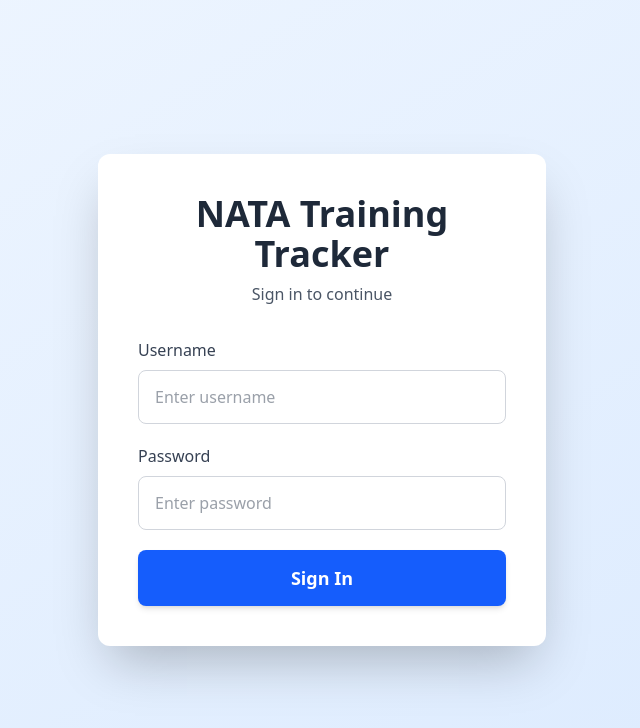
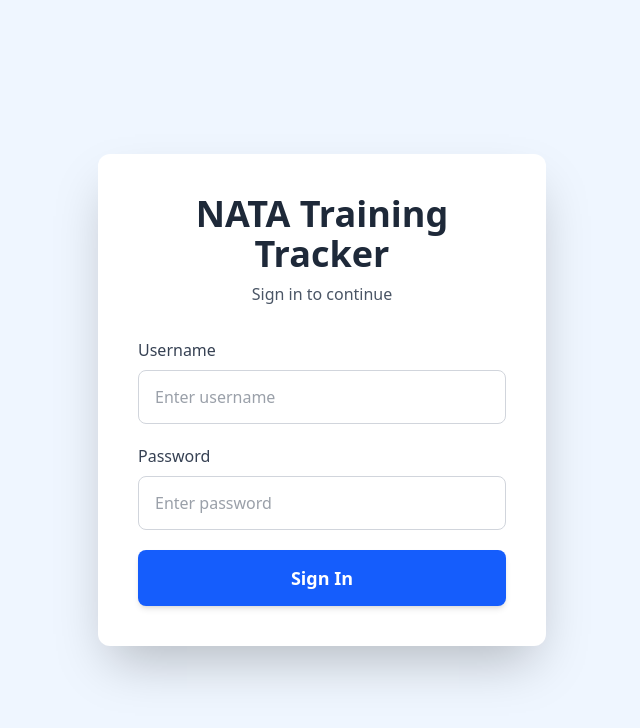
Before and after one commit to AmaurysM/sound_training, a Next.js app: page /login in a window 1280 px wide. Shown: the top 728 px of the page, without its empty margins (318-958 px from the left). Built offline with nearby package versions, Linux system fonts and the light colour scheme.

Commit message:
refactor: remove background gradient from login page for improved clarity

```diff
--- a/src/app/login/page.tsx
+++ b/src/app/login/page.tsx
@@ -47,7 +47,7 @@ export default function LoginPage() {
   };
 
   return (
-    <div className="min-h-screen w-full flex flex-col items-center justify-center bg-linear-to-br from-blue-50 to-blue-100 p-4 sm:p-6 md:p-8 overflow-y-auto">
+    <div className="min-h-screen w-full flex flex-col items-center justify-center p-4 sm:p-6 md:p-8 overflow-y-auto">
       <div className="bg-white rounded-xl shadow-2xl p-6 sm:p-8 md:p-10 w-full max-w-md my-auto">
         <div className="text-center mb-6 sm:mb-8">
           <h1 className="text-2xl sm:text-3xl md:text-4xl font-bold text-gray-800 mb-2">
```
